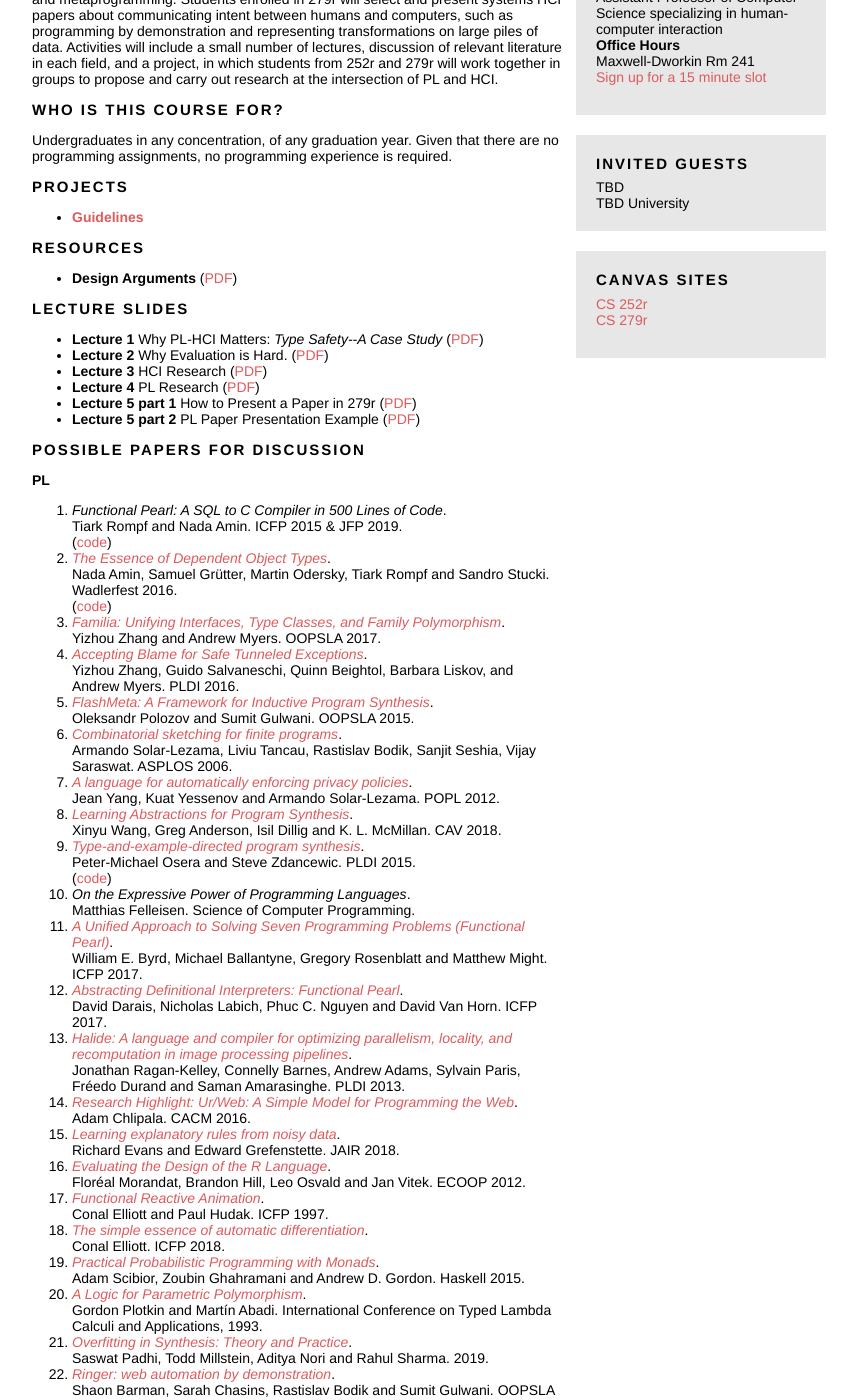
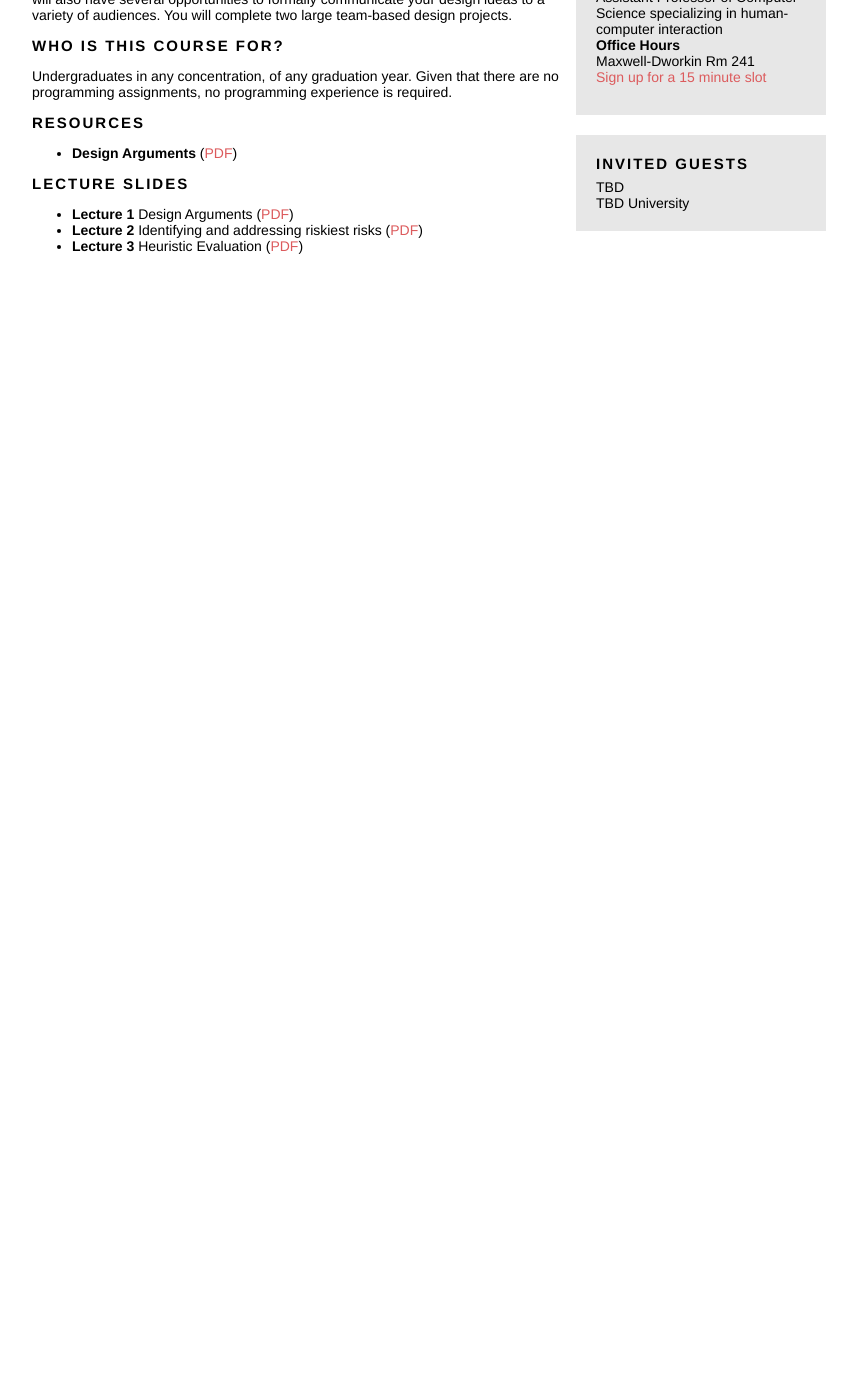
Before and after one commit to eglassman/eglassman.github.io, a Jekyll site: the page built from cs179.html, in a window 1280 px wide and 1400 px high, scrolled down 394 px. Shown: the whole window, without its empty margins (211-1068 px from the left). Built offline with Jekyll 4.4.1, drawn with Linux system fonts in a browser that asks for light colours; after the commit the page ends 900 px from its top, so only the background shows below that; some of the changed text lies outside the part shown.

Commit message:
I think this will work now

```diff
--- a/cs179.html
+++ b/cs179.html
@@ -10,8 +10,7 @@
 
     <div class="no-top-padding">
       <p class="no-top-padding">
-This year's course offering co-locates two advanced graduate seminars in HCI (CS 279r) and PL (CS 252r). From HCI, students will learn new design and evaluation methods focused on utility and usability. From PL, students will learn new PL techniques relevant to building user-centric systems.
-Students enrolled in 252r will select and present papers on PL topics including type systems, program synthesis, and metaprogramming. Students enrolled in 279r will select and present systems HCI papers about communicating intent between humans and computers, such as programming by demonstration and representing transformations on large piles of data. Activities will include a small number of lectures, discussion of relevant literature in each field, and a project, in which students from 252r and 279r will work together in groups to propose and carry out research at the intersection of PL and HCI.
+The course covers skills and techniques necessary to design innovative interactive products that are useful, usable and that address important needs of people other than yourself. You will learn how to uncover needs that your customers cannot even articulate. You will also learn a range of design principles, effective creativity-related practices, and techniques for rapidly creating and evaluating product prototypes. You will also have several opportunities to formally communicate your design ideas to a variety of audiences. You will complete two large team-based design projects.
      </p>
 
     </div>
@@ -38,7 +37,7 @@
     </p>
     </div> -->
 
-    <div class="header lead">
+    <!-- <div class="header lead">
       Projects
     </div>
 
@@ -46,7 +45,7 @@
       <ul>
         <li><a href="projects"><b>Guidelines</b></a></li>
       </ul>
-    </div>
+    </div> -->
 
     <div class="header lead">
       Resources
@@ -64,16 +63,16 @@
 
     <div>
       <ul>
-        <li><b>Lecture 1</b> Why PL-HCI Matters: <i>Type Safety--A Case Study</i> (<a href="slides1.pdf">PDF</a>)</li>
-        <li><b>Lecture 2</b> Why Evaluation is Hard. (<a href="slides2.pdf">PDF</a>)</li>
-        <li><b>Lecture 3</b> HCI Research (<a href="slides3.pdf">PDF</a>)</li>
-        <li><b>Lecture 4</b> PL Research (<a href="slides4.pdf">PDF</a>)</li>
+        <li><b>Lecture 1</b> Design Arguments (<a href="https://www.dropbox.com/s/m6u2ny79fdwxk3d/Session%200a%20--%20Expectations%2C%20Design%20Args%2C%20Riskiest%20Risk.pdf?dl=0">PDF</a>)</li>
+        <li><b>Lecture 2</b> Identifying and addressing riskiest risks (<a href="https://www.dropbox.com/s/sd5vvqr4hab29ux/session%200b%20--%20methods%20for%20reducing%20uncertainty.pdf?dl=0">PDF</a>)</li>
+        <li><b>Lecture 3</b> Heuristic Evaluation (<a href="https://www.dropbox.com/s/b1113ru190ed02d/Session%201a%20--%20Heuristic%20Evaluation.pdf?dl=0">PDF</a>)</li>
+        <!-- <li><b>Lecture 4</b> PL Research (<a href="slides4.pdf">PDF</a>)</li>
         <li><b>Lecture 5 part 1</b> How to Present a Paper in 279r (<a href="How-to-present-279r.pdf">PDF</a>)</li>
-        <li><b>Lecture 5 part 2</b> PL Paper Presentation Example (<a href="slides_pl_paper.pdf">PDF</a>)</li>
+        <li><b>Lecture 5 part 2</b> PL Paper Presentation Example (<a href="slides_pl_paper.pdf">PDF</a>)</li> -->
       </ul>
     </div>
 
-    <div class="header lead">
+    <!-- <div class="header lead">
       Possible Papers for Discussion
     </div>
 
@@ -130,7 +129,7 @@
       </ol>
 
 
-    </div>
+    </div> -->
 
 
 
@@ -230,7 +229,7 @@
   </div>
 
 
-  <div class="box">
+  <!-- <div class="box">
     <div class="header lead">
     Canvas Sites
     </div>
@@ -242,7 +241,7 @@
         <a href="https://canvas.harvard.edu/courses/60518">CS 279r</a>
       </div>
     </div>
-  </div>
+  </div> -->
 
   </td>
 </tr>
```
Also changed, not shown: 2 other files.
